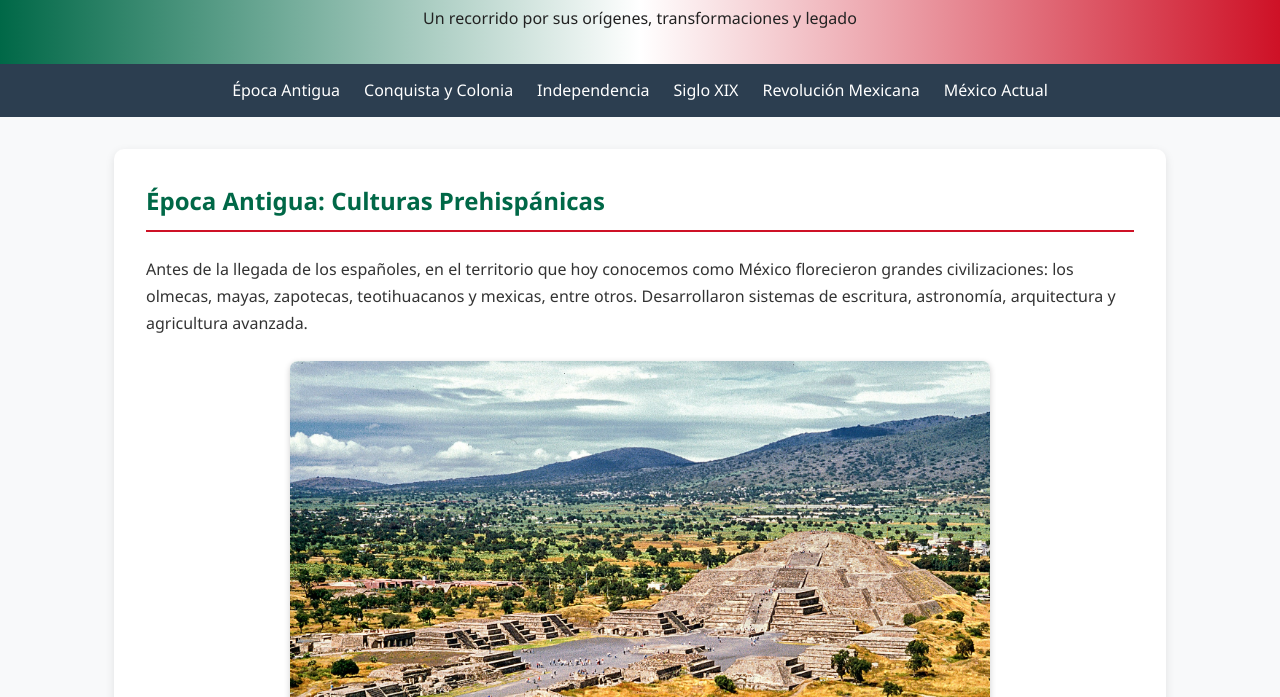
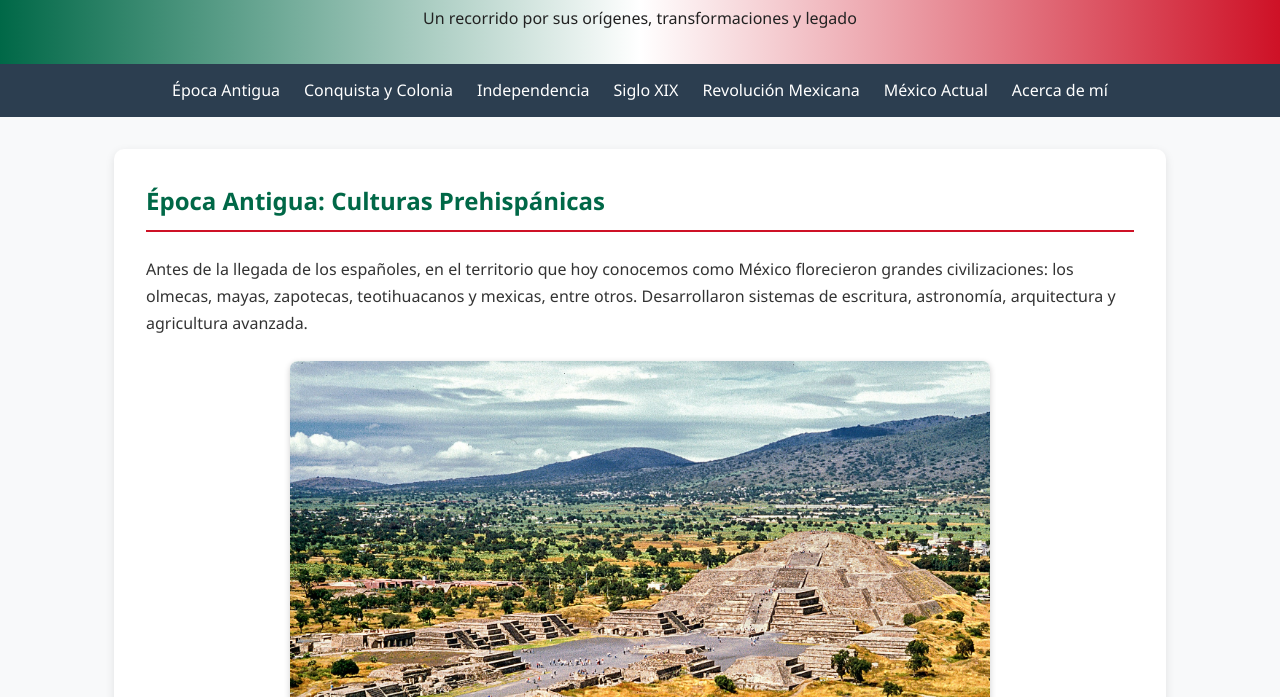
Before and after one commit to durango2320032001-collab/Historia_de_mexico, a plain HTML site: page index.html in a window 1280 px wide. Shown: the part 103-800 px from the top of the page. Drawn offline with Linux system fonts and the light colour scheme.

Commit message:
Update index.html

```diff
--- a/index.html
+++ b/index.html
@@ -134,6 +134,7 @@
             <li><a href="#siglo-xix">Siglo XIX</a></li>
             <li><a href="#revolucion">Revolución Mexicana</a></li>
             <li><a href="#mexico-actual">México Actual</a></li>
+             <li><a href="#acerca-de-mi">Acerca de mí</a></li>
         </ul>
     </nav>
 
```
